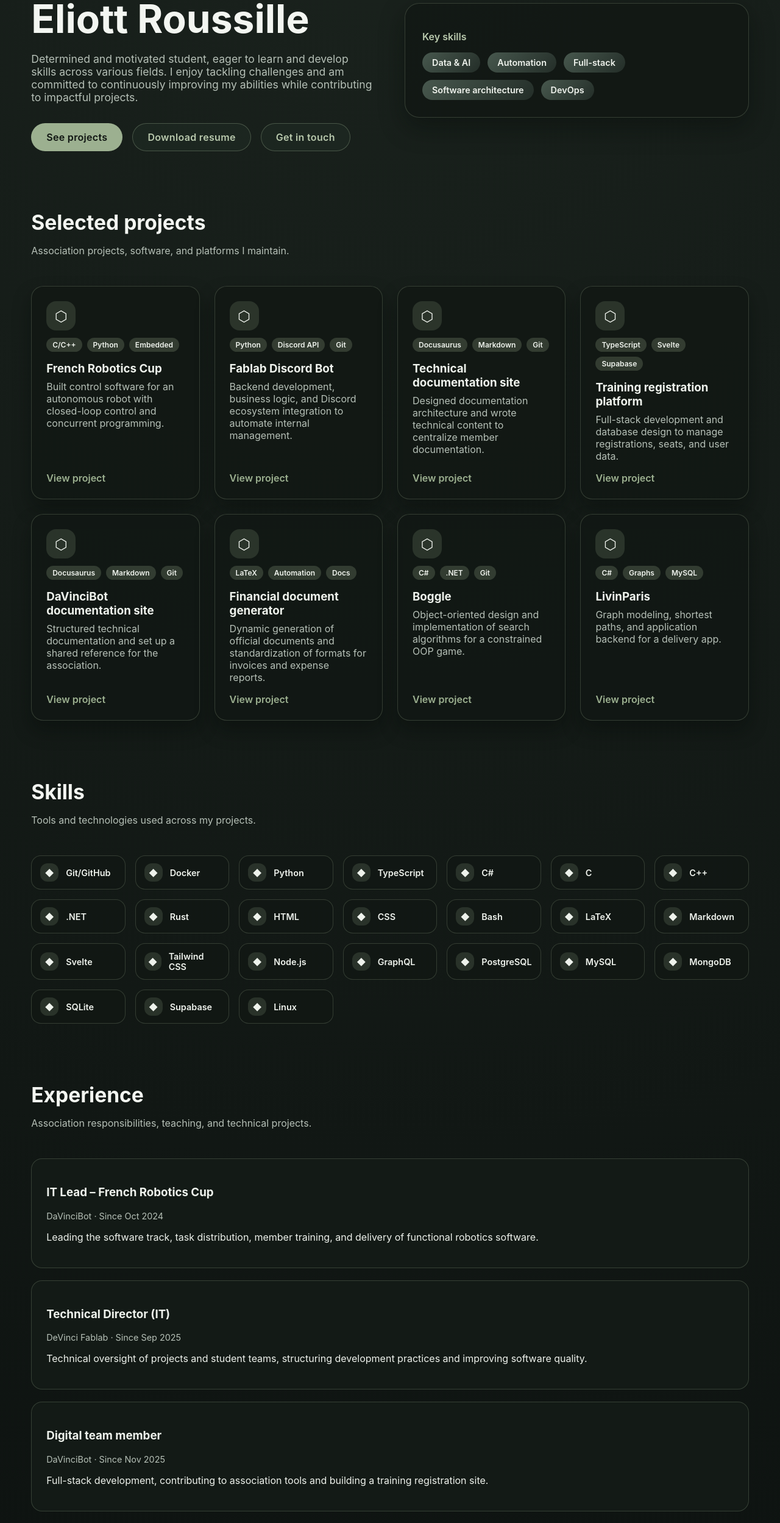
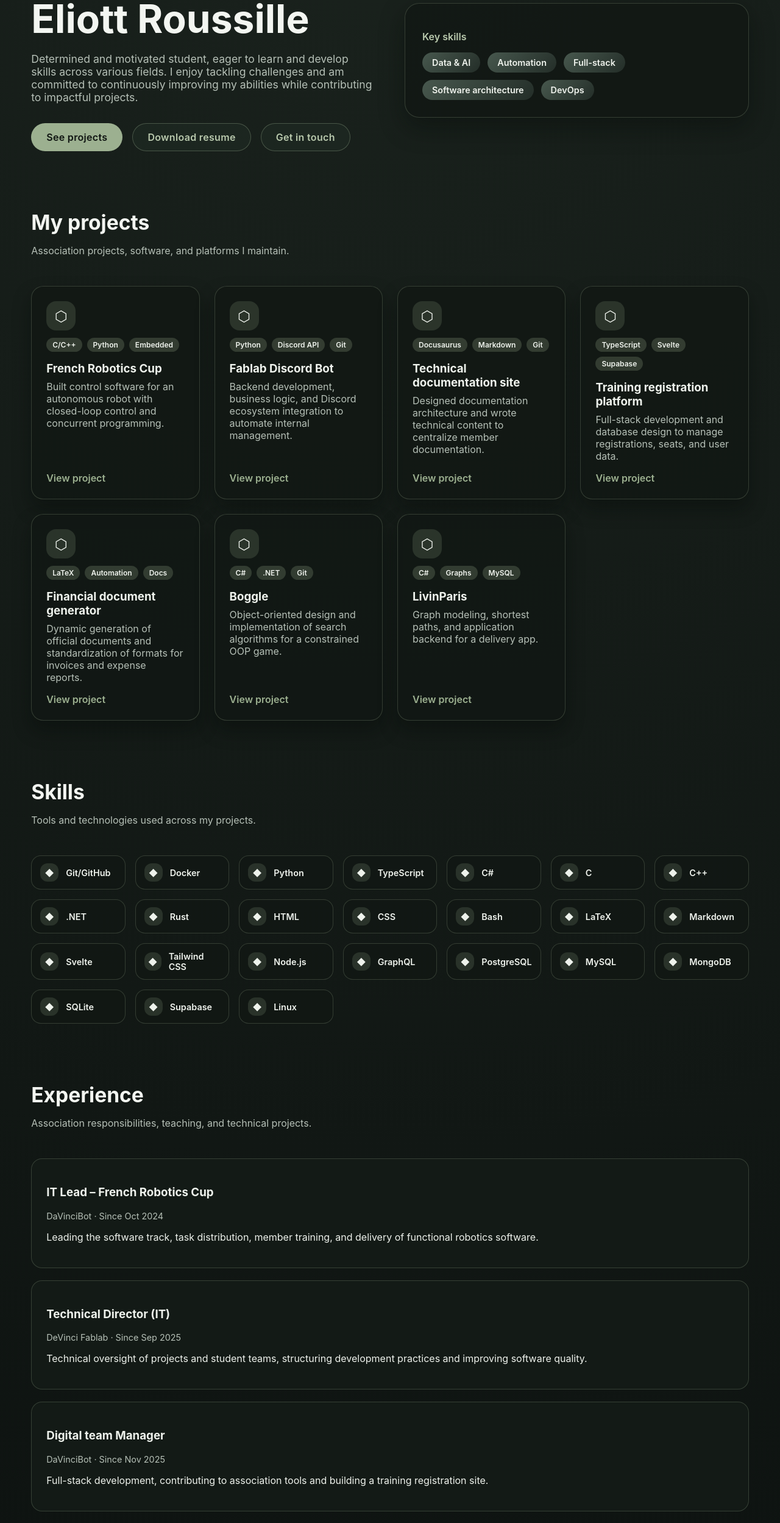
Before and after one commit to aust-1/portfolio, a React (Vite) app in the folder site/: page / in a window 1280 px wide. Shown: the part 221-2719 px from the top of the page at 61% size. Built offline with nearby package versions, Linux system fonts and the light colour scheme.

Commit message:
Update French and English project titles; remove outdated documentation site entries

```diff
--- a/site/src/App.jsx
+++ b/site/src/App.jsx
@@ -63,7 +63,7 @@ const languageContent = {
     chipsLabel: "Compétences clés",
     sections: {
       projects: {
-        title: "Projets sélectionnés",
+        title: "Mes Projets",
         subtitle:
           "Projets associatifs, logiciels et plateformes que je maintiens.",
         cta: "Voir le projet",
@@ -96,7 +96,7 @@ const languageContent = {
         link: "https://github.com/DaVinciBot/CoupeDeRobotique",
       },
       {
-        title: "Bot Discord Fablab",
+        title: "Bot Discord",
         description:
           "Développement backend, logique métier et intégration à l'écosystème Discord pour automatiser la gestion interne.",
         tags: ["Python", "Discord API", "Git"],
@@ -115,13 +115,6 @@ const languageContent = {
           "Développement full-stack et conception de la base de données pour gérer inscriptions, places et données utilisateurs.",
         tags: ["TypeScript", "Svelte", "Supabase"],
         link: "https://davincibot.fr",
-      },
-      {
-        title: "Site de documentation DaVinciBot",
-        description:
-          "Structuration de la documentation technique et mise en place d'un référentiel partagé pour l'association.",
-        tags: ["Docusaurus", "Markdown", "Git"],
-        link: "https://docs.davincibot.fr",
       },
       {
         title: "Générateur de documents financiers",
@@ -163,7 +156,7 @@ const languageContent = {
         link: "https://devinci-fablab.fr",
       },
       {
-        role: "Membre du pôle numérique",
+        role: "Responsable du pôle numérique",
         company: "DaVinciBot",
         period: "Depuis novembre 2025",
         description:
@@ -284,7 +277,7 @@ const languageContent = {
     chipsLabel: "Key skills",
     sections: {
       projects: {
-        title: "Selected projects",
+        title: "My projects",
         subtitle: "Association projects, software, and platforms I maintain.",
         cta: "View project",
       },
@@ -336,13 +329,6 @@ const languageContent = {
         link: "https://davincibot.fr",
       },
       {
-        title: "DaVinciBot documentation site",
-        description:
-          "Structured technical documentation and set up a shared reference for the association.",
-        tags: ["Docusaurus", "Markdown", "Git"],
-        link: "https://docs.davincibot.fr",
-      },
-      {
         title: "Financial document generator",
         description:
           "Dynamic generation of official documents and standardization of formats for invoices and expense reports.",
@@ -382,7 +368,7 @@ const languageContent = {
         link: "https://devinci-fablab.fr",
       },
       {
-        role: "Digital team member",
+        role: "Digital team Manager",
         company: "DaVinciBot",
         period: "Since Nov 2025",
         description:
```
